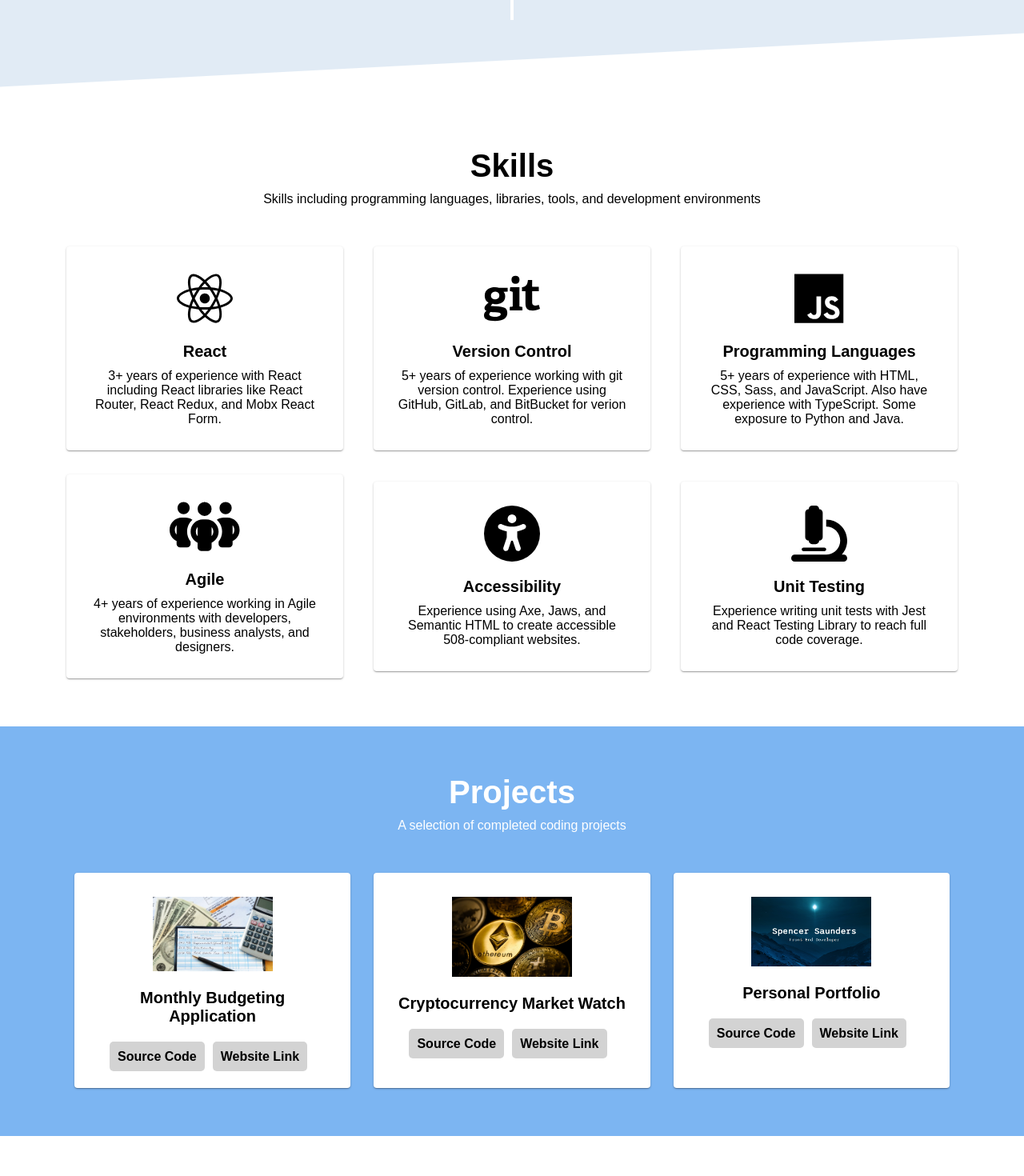
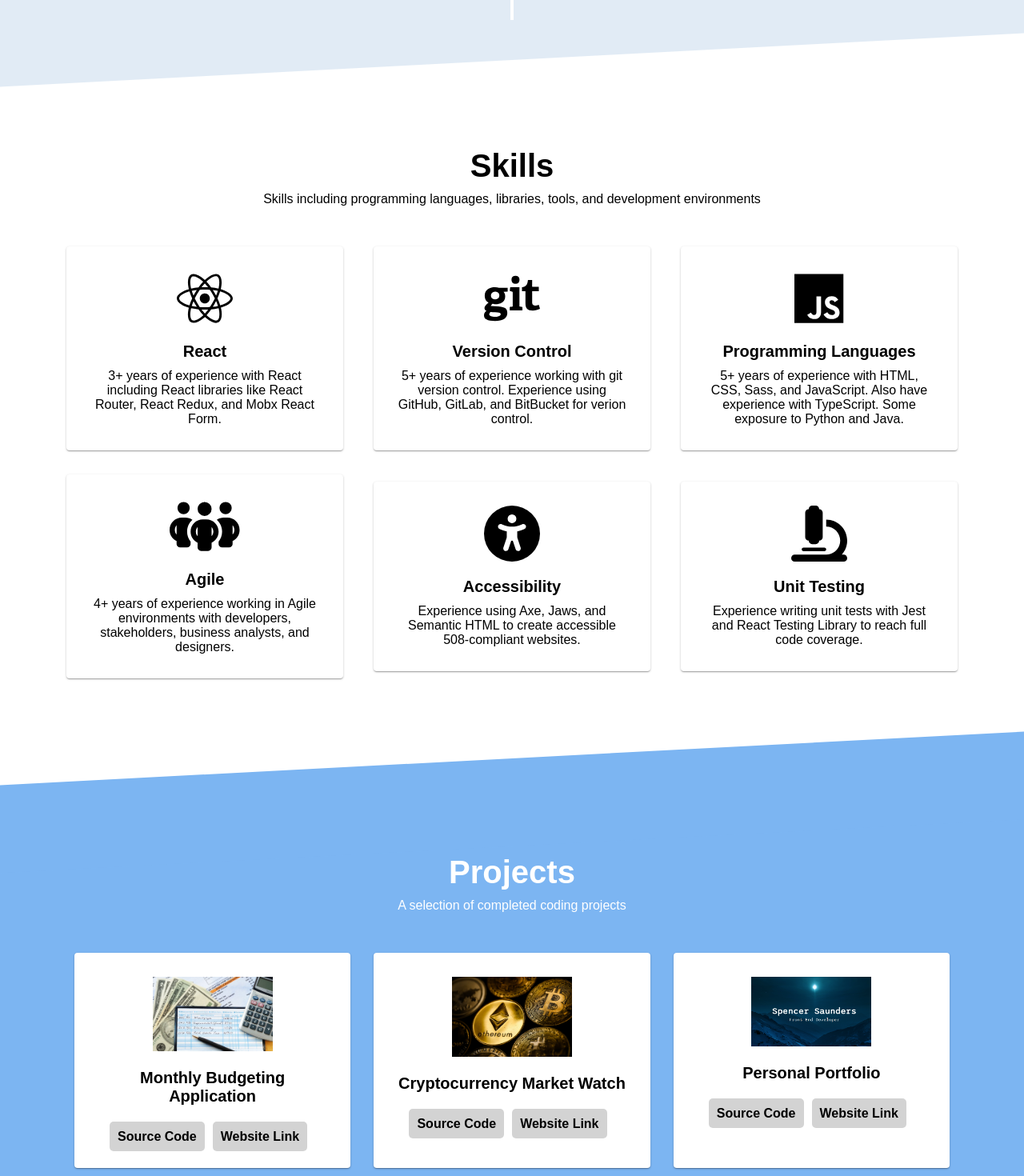
Before and after one commit to SpencerJSaunders/SpencerJSaunders.github.io, a React (Create React App) app: page / in a window 1280 px wide. Shown: the part 1860-3330 px from the top of the page at 80% size. Built offline with nearby package versions, Linux system fonts and the light colour scheme; a web font is replaced by a local one.

Commit message:
Changed class names for skills section

```diff
--- a/src/SkillsSection.js
+++ b/src/SkillsSection.js
@@ -4,42 +4,42 @@ import { faPeopleGroup, faMicroscope, faUniversalAccess } from "@fortawesome/fre
 
 const SkillsSection = () => {
   return (
-    <section className="section">
+    <section className="section skills-section">
       <div className="container">
         <h2 className="section__heading">Skills</h2>
         <p className="section__subheading">
           Skills including programming languages, libraries, tools, and development
           environments
         </p>
-        <div className="skills-list">
-          <div className="skills-list__skill">
+        <div className="skills-section__row">
+          <div className="skills-section__item">
             <FontAwesomeIcon size='7x' icon={faReact}/>
             <h4>React</h4>
             <p>3+ years of experience with React including React libraries like React Router, React Redux, and Mobx React Form.</p>
           </div>
-          <div className="skills-list__skill">
+          <div className="skills-section__item">
           <FontAwesomeIcon size='7x' icon={faGit}/>
             <h4>Version Control</h4>
             <p>5+ years of experience working with git version control. Experience using GitHub, GitLab, and BitBucket for verion control.</p>
           </div>
-          <div className="skills-list__skill">
+          <div className="skills-section__item">
           <FontAwesomeIcon size='7x' icon={faJs}/>
             <h4>Programming Languages</h4>
             <p>5+ years of experience with HTML, CSS, Sass, and JavaScript. Also have experience with TypeScript. Some exposure to Python and Java.</p>
           </div>
         </div>
-        <div className="skills-list" style={{marginTop: '3rem'}}>
-          <div className="skills-list__skill">
+        <div className="skills-section__row" style={{marginTop: '3rem'}}>
+          <div className="skills-section__item">
           <FontAwesomeIcon size='7x' icon={faPeopleGroup}/>
             <h4>Agile</h4>
             <p>4+ years of experience working in Agile environments with developers, stakeholders, business analysts, and designers.</p>
           </div>
-          <div className="skills-list__skill">
+          <div className="skills-section__item">
            <FontAwesomeIcon size='7x' icon={faUniversalAccess}/>
             <h4>Accessibility</h4>
             <p>Experience using Axe, Jaws, and Semantic HTML to create accessible 508-compliant websites.</p>
           </div>
-          <div className="skills-list__skill">
+          <div className="skills-section__item">
             <FontAwesomeIcon size='7x' icon={faMicroscope} />
             <h4>Unit Testing</h4>
             <p>Experience writing unit tests with Jest and React Testing Library to reach full code coverage.</p>
--- a/src/styles/sections.scss
+++ b/src/styles/sections.scss
@@ -48,6 +48,19 @@
 }
 
 .projects-section {
+  position: relative;
+
+  &::after {
+    content: "";
+    position: absolute;
+    top: -6rem;
+    left: 0;
+    right: 0;
+    background-color: #7cb5f2;
+    transform: skewY(-3deg);
+    height: 11rem;
+  }
+
   color: white;
   background-color: #7cb5f2;
   &__project-list {
@@ -131,7 +144,7 @@
     a {
       color: white;
       padding: 10px;
-      transition: .3s;
+      transition: 0.3s;
       border-radius: 47%;
       &:hover {
         background-color: white;
@@ -141,13 +154,19 @@
   }
 }
 
-.skills-list {
-  display: flex;
-  justify-content: space-around;
-  align-items: center;
-  flex-direction: row;
+.skills-section {
+  padding-bottom: 16rem;
+  &__row {
+    display: flex;
+    justify-content: space-around;
+    align-items: center;
+    flex-direction: row;
 
-  &__skill {
+    @include respond(tab-port) {
+      flex-direction: column;
+    }
+  }
+  &__item {
     @include flex-item;
     margin-bottom: 0;
     background-color: white;
@@ -162,12 +181,7 @@
       margin: 2rem 0 1rem 0;
       font-weight: bold;
     }
-  }
-
-  @include respond(tab-port) {
-    flex-direction: column;
-
-    &__skill {
+    @include respond(tab-port) {
       margin-bottom: 2rem;
       flex-basis: 100%;
 
```
